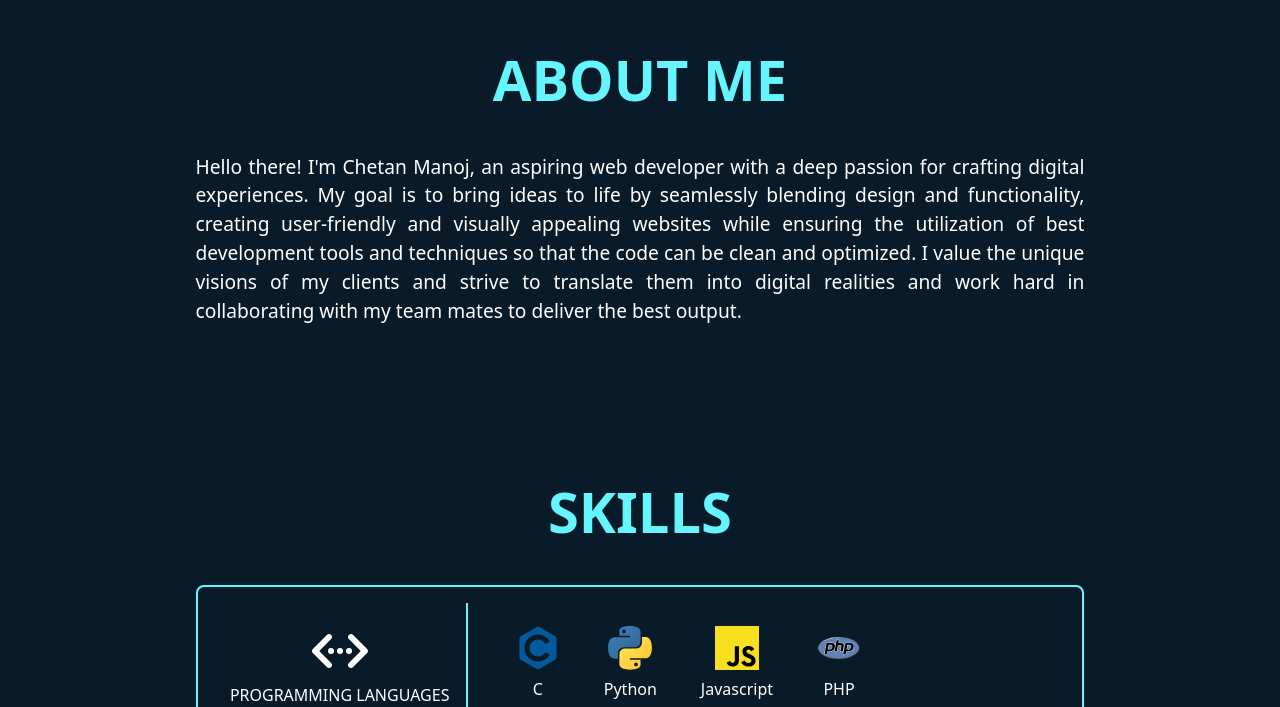
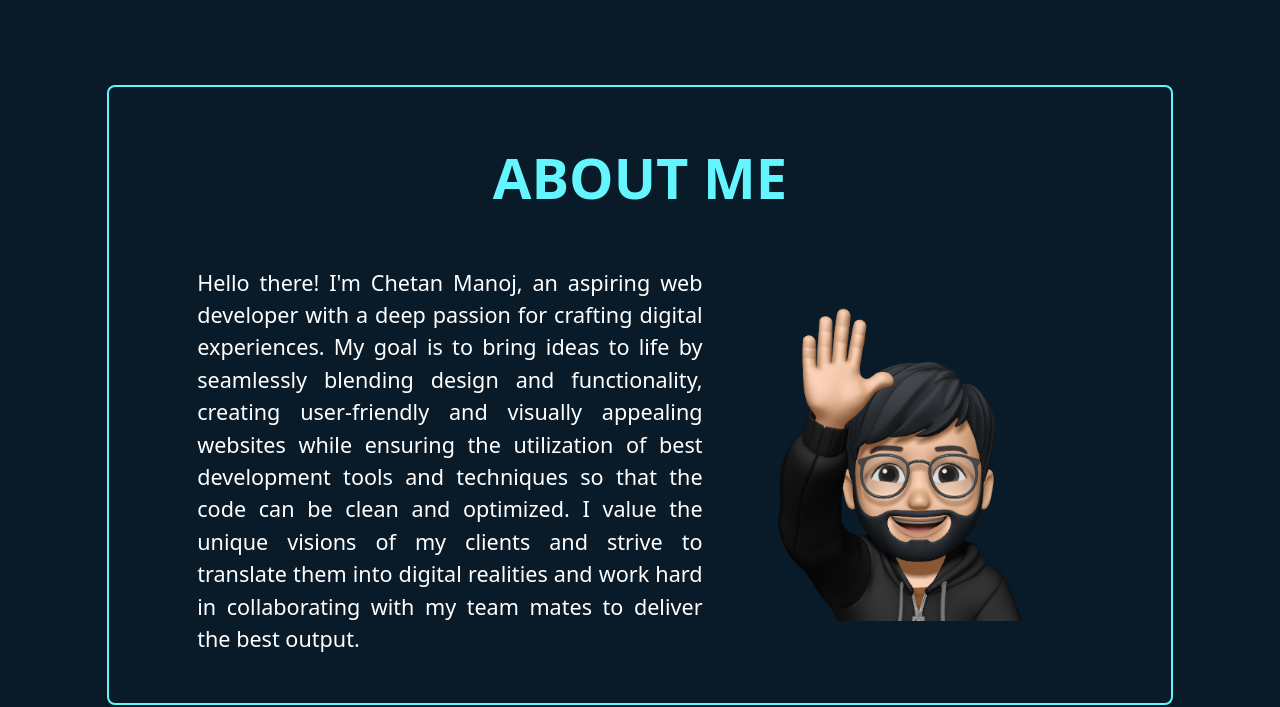
Before and after one commit to chetanmanoj/portfolio, a React (Vite) app: page / in a window 1280 px wide. Shown: the part 789-1496 px from the top of the page. Built offline with nearby package versions, Linux system fonts and the light colour scheme.

Commit message:
Implemented changes to About me section

```diff
--- a/src/assets/index.js
+++ b/src/assets/index.js
@@ -33,6 +33,8 @@ import evolvximg from './evolvximg.png'
 import dClock from './dClock.png'
 import jobsapply from './JobsApply.png'
 import taza from './taza.png'
+
+import chet from './chetava.png'
 
 
 
@@ -70,4 +72,5 @@ export {
     jobsapply,
     taza,
     php,
+    chet,
 }
--- a/src/constants/index.js
+++ b/src/constants/index.js
@@ -88,7 +88,7 @@ export const cardData = [
     titleIcon: toolIcon,
     title: "TOOLS AND SERVICES",
     itemIcon: [git,linux,aws,firebase],
-    items: ["Git", "Linux", "Amazon Web Services", "Firebase"],
+    items: ["Git", "Linux", "AWS", "Firebase"],
   },
 ];
 
--- a/src/sections/RealAbout.jsx
+++ b/src/sections/RealAbout.jsx
@@ -1,6 +1,7 @@
 import React from "react";
 import { useMediaQuery } from 'react-responsive'
 import {motion} from 'framer-motion'
+import { chet } from "../assets";
 
 const RealAbout = () => {
   const isMobile= useMediaQuery({
@@ -14,7 +15,8 @@ const RealAbout = () => {
     >
       <div className="flex flex-col items-center justify-center ">
         <span className="text-[3.5rem] font-bold text-[#65f5ff] mt-16">ABOUT ME</span>
-        <div className="w-10/12 flex flex-row mt-8">
+        <div className="w-10/12 flex flex-col gap-12 mt-8">
+        <img src={chet} alt="Chetan"/>
           <p className="flex text-[1.2rem] text-justify">
             Hello there! I'm Chetan Manoj, an aspiring web developer with a deep
             passion for crafting digital experiences. My goal is to bring ideas
@@ -32,18 +34,20 @@ const RealAbout = () => {
   }
   else{
     return (
-      <motion.section
+      <section
         id="about"
         className="h-full flex w-10/12 items-center justify-center mb-[5rem]"
-        initial={{ opacity: 0, x:-50 }}
-          whileInView={{ opacity: 1, x:0 }}
+
+      >
+        <motion.div
+          initial={{ opacity: 0, }}
+          whileInView={{ opacity: 1, }}
           transition={{duration:0.8}}
           viewport={{ once: true }}
-      >
-        <div className="flex flex-col items-center justify-center">
-          <span className="text-[3.5rem] font-bold text-[#65f5ff] mt-16">ABOUT ME</span>
-          <div className="w-10/12 flex flex-row mt-8">
-            <p className="flex flex-1 text-[1.2rem] text-justify">
+        className="flex flex-col items-center justify-center mt-28 mb-12 py-12 border-2 border-solid border-[#65f5ff] rounded-lg">
+          <span className="text-[3.5rem] mb-4 font-bold text-[#65f5ff]">ABOUT ME</span>
+          <div className="w-10/12 flex flex-row items-center gap-12 mt-8">
+            <p className="flex flex-1 text-[1.35rem] text-justify">
               Hello there! I'm Chetan Manoj, an aspiring web developer with a deep
               passion for crafting digital experiences. My goal is to bring ideas
               to life by seamlessly blending design and functionality, creating
@@ -52,9 +56,10 @@ const RealAbout = () => {
               I value the unique visions of my clients and strive to translate them into digital realities
               and work hard in collaborating with my team mates to deliver the best output.
             </p>
+            <img src={chet} alt="Chetan" className="h-[20rem]"/>
           </div>
-        </div>
-      </motion.section>
+        </motion.div>
+      </section>
     );
   }
 };
```
Also changed, not shown: src/assets/chetava.png (added).
